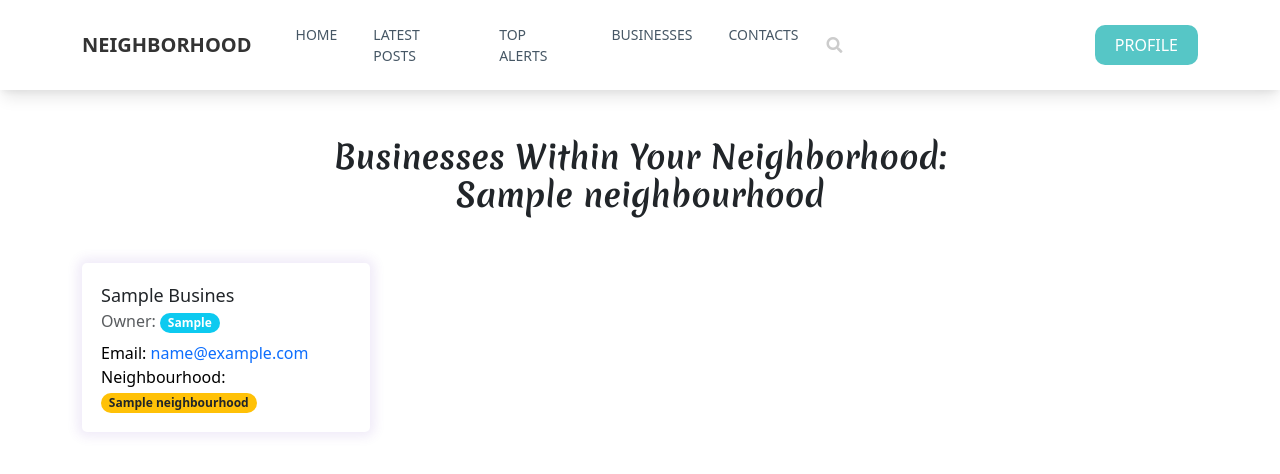
After one commit to WilsonKinyua/neighborhood, a Django app: page /business/ in a window 1280 px wide. The commit adds this page. Shown: the top 474 px of the page. Run offline with Django 3.2, Linux system fonts and the light colour scheme; a user stored in the database is signed in; tables that the repository leaves empty hold one stand-in row (values such as "Sample post"); some libraries are stand-ins or nearby versions; some web fonts are replaced.

Commit message:
getting businesses done

```diff
--- /dev/null
+++ b/app/templates/business.html
@@ -0,0 +1,56 @@
+{% extends "base.html" %}
+
+{% block content %}
+<style>
+    .card-img-top {
+        width: 100%;
+        height: 15vw !important;
+        object-fit: cover;
+        /* Do not scale the image */
+    }
+
+    /* @media (max-width: 767px) {
+        .card-img-top {
+            height: auto !important;
+        }
+    }
+    */
+</style>
+<!-- blogs -->
+<section class="blog-section" id="posts">
+    <div class="container mt-5">
+
+        <div class="row mt-4">
+
+            <h2 class="text-center mb-5 headings">Businesses Within Your Neighborhood: <br>{{neighbourhood}}
+            </h2>
+
+
+            {% for biz in businesses %}
+            <div class="col-md-12 col-lg-3">
+                <div class="card" style="width: 18rem;">
+                    <div class="card-body">
+                        <h5 class="card-title text-capitalize">{{ biz.name }}</h5>
+                        <h6 class="card-subtitle mb-2 text-muted">Owner: <span class="badge rounded-pill bg-info text-white">{{ biz.user.first_name }}</span></h6>
+                        <!-- <p class="card-text">{{ biz.description }}</p> -->
+                        <a href="malto:{{ biz.email }}" class="card-link">Email: <span class="text-bold text-primary">{{ biz.email }}</span> </a>
+                       <br>
+                       <a class="card-link">Neighbourhood: <span class="badge rounded-pill bg-warning text-dark">{{ biz.neighbourhood }}</span> </a>
+                    </div>
+                  </div>
+            </div>
+
+            {% empty %}
+            <div class="col-md-12">
+                <div class="card mb-4 post-card">
+                    <div class="card-body text-center">
+                        <h6 class="fade-item mb-2 text-danger">No businesses found within your Neighborhood!!</h6>
+                    </div>
+                </div>
+            {% endfor %}
+
+        </div>
+    </div>
+</section>
+<!-- latest posts section  -->
+{% endblock %}
--- a/app/templates/navbar.html
+++ b/app/templates/navbar.html
@@ -8,7 +8,7 @@
                 <li class="nav-item"><a class="nav-link" href="/">Home</a></li>
                 <li class="nav-item"><a class="nav-link" href="{% url 'posts' %}">Latest Posts</a></li>
                 <li class="nav-item"><a class="nav-link" href="{% url 'alerts' %}">Top Alerts</a></li>
-                <li class="nav-item"><a class="nav-link" href="#">businesses</a></li>
+                <li class="nav-item"><a class="nav-link" href="{% url 'business' %}">businesses</a></li>
                 <li class="nav-item"><a class="nav-link" href="#">Contacts</a></li>
             </ul>
 
--- a/app/urls.py
+++ b/app/urls.py
@@ -14,6 +14,7 @@ urlpatterns = [
     path("contact/create/", views.create_contact, name="create_contact"), # create contact
     path("posts/", views.posts, name="posts"), # all posts
     path("alerts/", views.alerts, name="alerts"), # alerts
+    path("business/", views.business, name="business"), # business
 ]
 
 
--- a/app/views.py
+++ b/app/views.py
@@ -154,8 +154,6 @@ def create_post(request):
             return redirect("/profile", {"success": "Post Created Successfully"})
 
 
-
-
 # create business
 @login_required(login_url="/accounts/login/")
 def create_business(request):
@@ -232,12 +230,15 @@ def create_contact(request):
         return render(request, "profile.html", {"danger": "Contact Creation Failed"})
 
 
+@login_required(login_url="/accounts/login/")
 # posts page
 def posts(request):
     # get all posts and order by date
     posts = Post.objects.all().order_by("-created_at")
     return render(request, "posts.html", {"posts": posts})
 
+
+@login_required(login_url="/accounts/login/")
 # alerts page
 def alerts(request):
     # get the category that contains name "alerts"
@@ -245,3 +246,16 @@ def alerts(request):
     # get all posts that contains the word "alert" and order by date
     posts = Post.objects.filter(category=category).order_by("-created_at")
     return render(request, "alerts.html", {"posts": posts})
+
+
+@login_required(login_url="/accounts/login/")
+# business page
+def business(request):
+    # get current user
+    current_user = request.user
+    # get user neighbourhood
+    profile = Profile.objects.filter(user_id=current_user.id).first()
+    print(profile.neighbourhood)
+    # get all business where the neighbourhood is the same as the user neighbourhood
+    businesses = Business.objects.filter(neighbourhood=profile.neighbourhood).order_by("-created_at")
+    return render(request, "business.html", {"businesses": businesses, "neighbourhood": profile.neighbourhood})
```
